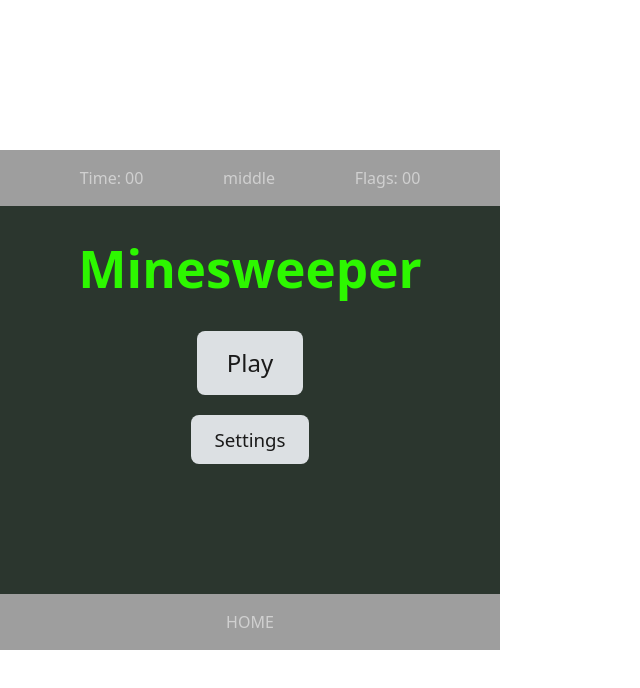
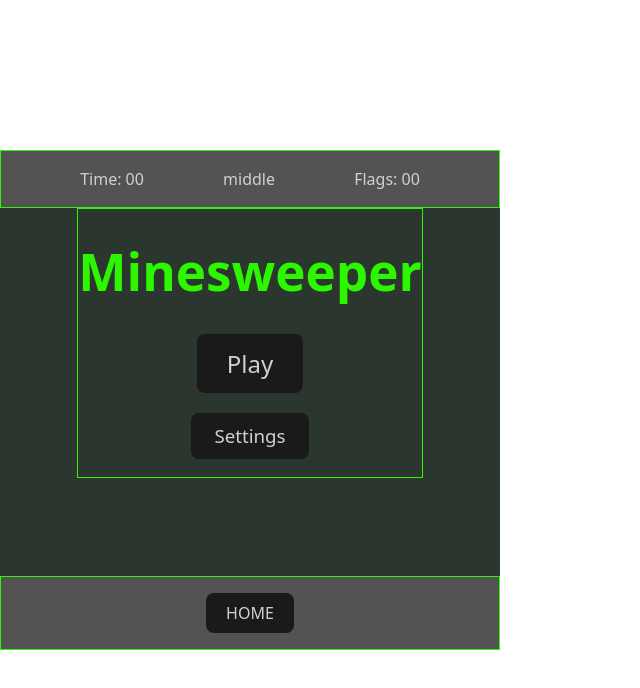
Before and after one commit to Justus2519/JAG-site, a React (Vite) app: page / in a window 1280 px wide. Shown: the top 688 px of the page, without its empty margins (0-640 px from the left). Built offline with nearby package versions, Linux system fonts and the light colour scheme.

Commit message:
menu functionality updates

```diff
--- a/src/App.tsx
+++ b/src/App.tsx
@@ -1,30 +1,80 @@
 import React from "react";
 
-import './App.css';
+import "./styles/App.css";
 
-import {menus} from './menu-types';
+//Settings types
+import {GameSizes} from './settings-and-modes';
 
+//Game and Menu Component Imports
+import PlayMenu from "./components/PlayMenu";
+import Menu from "./components/Menu";
+import Settings from "./components/settings-components/Settings";
+import Themes from "./components/settings-components/Themes";
+import Credits from "./components/settings-components/Credits";
+import BoardGen from "./components/settings-components/BoardGen";
+import SizeMenu from "./components/SizeMenu";
+import Board from "./components/Board";
 
 function App() {
-    const [menuType, setMenu] = React.useState(menus[0].type);
+    const [menuType, setMenu] = React.useState("Menu"); //MENU TYPE STATE VAR
+    const [gameMode, setMode] = React.useState('classic');
+    const [gen, setGenType] = React.useState('classic');
+    const [gameSize, setSize] = React.useState(GameSizes.Small);
+    const [theme, setTheme] = React.useState('lg');
+
+    //Menu type definitions
+    const menus = [
+        { type: "Menu", component: <Menu menuSwitch={setMenu}/>},
+        {
+            type: "PlayMenu",
+            component: <PlayMenu menuSwitch={setMenu} modeSwitch={setMode}/>,
+        },
+        {
+            type: "SizeMenu",
+            component: <SizeMenu menuSwitch={setMenu} sizeSwitch={setSize}/>},
+        { type: "Settings", component: <Settings menuSwitch={setMenu}/>},
+        {
+            type: "Themes",
+            component: <Themes  menuSwitch={setMenu} themeSwitch={setTheme}/>},
+        { type: "Credits", component: <Credits  menuSwitch={setMenu}/>},
+        {
+            type: "BoardGen",
+            component: <BoardGen  menuSwitch={setMenu} genSwitch={setGenType}/>
+        },
+        {
+            type: "Board",
+            component: <Board size={gameSize} genType={gen} mode={gameMode}/>
+        }
+    ];
     return (
-        <div className='game lg-game'>
+        <div className={`game ${theme}-game`}>
             <div className="bar">
-                <div><p>Time: 00</p></div>
-                <div><p>middle</p></div>
-                <div><p>Flags: 00</p></div>
+                <div>
+                    <p>Time: 00</p>
+                </div>
+                <div>
+                    <p>middle</p>
+                </div>
+                <div>
+                    <p>Flags: 00</p>
+                </div>
             </div>
-
-            {//Maps through different menu pages and displays if active
-                menus.map(({ type, Component }) =>
-                    menuType === type && <Component menuSwitch={setMenu} key={type} />
-                )
-            }
+            <div className="board">
+                {
+                    //Maps through different menu pages and displays if active
+                    menus.map(({ type, component }) => {
+                        return (menuType === type && component)
+                    }
+                    )
+                }
+            </div>
             <footer>
-                <div><p>HOME</p></div>
+                <div>
+                    <button onClick={() => setMenu("Menu")}>HOME</button>
+                </div>
             </footer>
         </div>
-    )
+    );
 }
 
 export default App;
--- a/src/components/Board.tsx
+++ b/src/components/Board.tsx
@@ -1,21 +1,42 @@
-//Must be imported to 'menu-types.ts'
+import '../styles/Board.css';
+
+function boardGen(board: string){
+
+}
 
 function Board({
-    menuSwitch,
-    boardType,
+    size,
+    genType,
+    mode
 }: {
-    menuSwitch: (btn: string) => void;
-    boardType: number;
+    size?: string;
+    genType?: string;
+    mode?: string;
 }) {
-    switch(boardType){
-        case 1:
-            console.log(boardType);
+    const tiles: number[] = [0, 0, 0, 0, 0, 0, 0, 0, 0, 0, 0, 0, 0, 0, 0, 0];
+    switch(size){
+        case 'small'://SMALL BOARD
+            return(
+                <div className='board-sm'>
+                    {tiles.map((tile: number, index: number)=><div className='tile' key={index}>{tile}</div>)}
+                </div>
+            )
+        case 'medium':
+            return(
+                <div className='board-md'>
+                    {tiles.map((tile: number, index: number)=><div className='tile' key={index}>{tile}</div>)}
+                </div>
+            )
+        case 'large':
+            return(
+                <div className='board-lg'>
+                    {tiles.map((tile: number, index: number)=><div className='tile' key={index}>{tile}</div>)}
+                </div>
+            )
     }
     return(
         <h3>
-            <button onClick={()=>{menuSwitch('Menu')}}>
-                    Quit
-            </button>
+            Game
         </h3>
     )
 }
--- a/src/components/PlayMenu.tsx
+++ b/src/components/PlayMenu.tsx
@@ -1,24 +1,29 @@
-//Must be imported to 'menu-types.ts'
+import {GameModes} from '../settings-and-modes';
 
-function PlayMenu({menuSwitch}: {menuSwitch: (btn: string) => void}) {
-    function chooseGameMode(n: number){
-        console.log(n);
+function PlayMenu(
+    {menuSwitch, modeSwitch}:
+    {
+        menuSwitch: (btn: string) => void,
+        modeSwitch: (btn: string) => void
+    }) {
+    function chooseGameMode(gm: string){
+        modeSwitch(gm);
         menuSwitch('SizeMenu');
     }
     return (
         <div className='menu'>
                 <h2>
-                    <button onClick={()=>{chooseGameMode(1)}}>
-                        Game Mode 1
+                    <button onClick={()=>{chooseGameMode(GameModes.Classic)}}>
+                        Classic
                     </button>
                 </h2>
                 <h2>
-                    <button onClick={()=>{chooseGameMode(2)}}>
+                    <button>
                         Game Mode 2
                     </button>
                 </h2>
                 <h2>
-                    <button onClick={()=>{chooseGameMode(3)}}>
+                    <button>
                         Game Mode 3
                     </button>
                 </h2>
--- a/src/components/SizeMenu.tsx
+++ b/src/components/SizeMenu.tsx
@@ -1,19 +1,39 @@
-//Must be imported to 'menu-types.ts'
+import {GameSizes} from '../settings-and-modes';
 
-function SizeMenu({menuSwitch}: {menuSwitch: (btn: string) => void}) {
+function SizeMenu({
+    menuSwitch,
+    sizeSwitch
+}: {
+    menuSwitch: (btn: string) => void;
+    sizeSwitch: (btn: string) => void;
+}) {
+    function goToBoard(sz: string){
+        sizeSwitch(sz);
+        menuSwitch("Board");
+    }
     return (
-        <div className='menu'>
-                <h1>Choose a board size</h1>
-                <h2><button>Small</button></h2>
-                <h2><button>Medium</button></h2>
-                <h2><button>Large</button></h2>
-                <h3>
-                    <button onClick={()=>{menuSwitch('PlayMenu')}}>
-                        Back
-                    </button>
-                </h3>
+        <div className="menu">
+            <h1>Choose a board size</h1>
+            <h2>
+                <button onClick={()=>goToBoard(GameSizes.Small)}>Small</button>
+            </h2>
+            <h2>
+                <button onClick={()=>goToBoard(GameSizes.Medium)}>Medium</button>
+            </h2>
+            <h2>
+                <button onClick={()=>goToBoard(GameSizes.Large)}>Large</button>
+            </h2>
+            <h3>
+                <button
+                    onClick={() => {
+                        menuSwitch("PlayMenu");
+                    }}
+                >
+                    Back
+                </button>
+            </h3>
         </div>
-    )
+    );
 }
 
 export default SizeMenu;
--- a/src/components/settings-components/BoardGen.tsx
+++ b/src/components/settings-components/BoardGen.tsx
@@ -1,18 +1,34 @@
 //Must be imported to 'menu-types.ts'
 
-function BoardGen({menuSwitch}: {menuSwitch: (btn: string) => void}) {
+function BoardGen({
+    menuSwitch,
+    genSwitch,
+}: {
+    menuSwitch: (btn: string) => void;
+    genSwitch?: (btn: string) => void;
+}) {
     return (
-        <div className='menu'>
-                <h2><button>Option 1</button></h2>
-                <h2><button>Option 2</button></h2>
-                <h2><button>Option 3</button></h2>
-                <h3>
-                    <button onClick={()=>{menuSwitch('Settings')}}>
-                        Back
-                    </button>
-                </h3>
+        <div className="menu">
+            <h2>
+                <button>Classic</button>
+            </h2>
+            <h2>
+                <button>Option 2</button>
+            </h2>
+            <h2>
+                <button>Schrodinger's Minesweeper</button>
+            </h2>
+            <h3>
+                <button
+                    onClick={() => {
+                        menuSwitch("Settings");
+                    }}
+                >
+                    Back
+                </button>
+            </h3>
         </div>
-    )
+    );
 }
 
 export default BoardGen;
--- a/src/components/settings-components/Themes.tsx
+++ b/src/components/settings-components/Themes.tsx
@@ -1,17 +1,22 @@
-//Must be imported to 'menu-types.ts'
+//Must be imported and configured in '../App'
+import {ThemeNames} from '../../settings-and-modes';
 
-function Themes({menuSwitch}: {menuSwitch: (btn: string) => void}) {
+function Themes(
+    {menuSwitch, themeSwitch}:
+    {
+        menuSwitch: (btn: string) => void,
+        themeSwitch: (btn: string) => void
+    }) {
     return (
         <div className='menu'>
-                <h2><button>Lean 'N' Green</button></h2>
-                <h2><button>Icy Blue</button></h2>
-                <h2><button>Red Velvet</button></h2>
-                <h2><button>Boiler Plate Gray</button></h2>
-                <h3>
-                    <button onClick={()=>{menuSwitch('Settings')}}>
-                        Back
-                    </button>
-                </h3>
+            {ThemeNames.map(({shorthand, name})=>
+                <h2><button onClick={()=>themeSwitch(shorthand)}>{`${name}`}</button></h2>
+            )}
+            <h3>
+                <button onClick={()=>{menuSwitch('Settings')}}>
+                    Back
+                </button>
+            </h3>
         </div>
     )
 }
--- /dev/null
+++ b/src/game.tsx
@@ -0,0 +1 @@
+const tiles: number[] = [0, 0, 0, 0, 0, 0, 0, 0, 0, 0, 0, 0, 0, 0, 0, 0];
--- a/src/menu-types.ts
+++ /dev/null
@@ -1,17 +0,0 @@
-import PlayMenu from './components/PlayMenu';
-import Menu from './components/Menu';
-import Settings from './components/settings-components/Settings';
-import Themes from './components/settings-components/Themes';
-import Credits from './components/settings-components/Credits';
-import BoardGen from './components/settings-components/BoardGen';
-import SizeMenu from './components/SizeMenu';
-
-export const menus = [
-    { type: 'Menu', Component: Menu },
-    { type: 'PlayMenu', Component: PlayMenu },
-    {type: 'SizeMenu', Component: SizeMenu},
-    { type: 'Settings', Component: Settings },
-    { type: 'Themes', Component: Themes},
-    { type: 'Credits', Component: Credits},
-    { type: 'BoardGen', Component: BoardGen}
-];
--- /dev/null
+++ b/src/settings-and-modes.ts
@@ -0,0 +1,22 @@
+export const GameModes = {
+    Classic: 'classic',
+    mode2: 'mode2',
+}
+
+export const GameSizes = {
+    Small: 'small',
+    Medium: 'medium',
+    Large: 'large'
+}
+
+const GenModes = {
+    Classic: 'classic',
+    SchrodingerMS: 'Shrodinger'
+}
+
+export const ThemeNames = [
+    {shorthand: 'lg', name:'Lean \'N\' Green'},
+    {shorthand: 'ib', name:'Icy Blue'},
+    {shorthand: 'rv', name:'Red Velvet'},
+    {shorthand: 'bpg', name:'Boiler Plate Gray'},
+]
--- a/src/App.css
+++ b/src/styles/App.css
@@ -7,11 +7,17 @@
 
 .menu{
   text-align: center;
+  border-color:#2df700;
+  border-style: solid;
+  border-width: 1px;
 }
 
 .bar {
   display: flex;
   justify-content: space-evenly;
+  border-color:#2df700;
+  border-style: solid;
+  border-width: 1px;
 }
 
 .lg-h1 {
@@ -21,7 +27,7 @@
 button {
   border-radius: 8px;
   border: 1px solid transparent;
-  padding: 0.6em 1.2em;
+  padding: 0.5em 1.2em;
   font-size: 1em;
   font-weight: 500;
   font-family: inherit;
@@ -30,10 +36,14 @@ button {
 }
 
 footer {
+  padding: 1em;
   margin-top:auto;
   text-align: center;
+  border-color:#2df700;
+  border-style: solid;
+  border-width: 1px;
 }
-/*THEMES*/
+/*==================================THEMES===================================*/
 /* =================== Lean 'N' Green =========================
 Prefix: lg
 */
@@ -41,8 +51,8 @@ Prefix: lg
   background-color: #2b362e;
 }
 
-.lg-game .bar, .lg-game footer{
-  background-color: #9e9e9e;
+.lg-game .bar, footer{
+  background-color: #535353;
 }
 
 .lg-game h1 {
@@ -54,14 +64,19 @@ Prefix: lg
 }
 
 .lg-game button {
-  color: #1a1a1a;
-  background-color: #dce0e3;
+  color: #d0d0d0;
+  background-color: #1a1a1a;
 }
 .lg-game button:hover {
   border-color: #2df700;
 }
 .lg-game button:active {
   background-color:#2df700;
+}
+.lg-game .tile{
+  background-color:#2df700;
+  border-color: #2b362e;
+  color: black;
 }
 
 /* =================== Icy Blue ================================
@@ -71,7 +86,7 @@ Prefix: ib
   background-color: #6fb8fc;
 }
 
-.ib-game .bar {
+.ib-game .bar, .ib-game footer {
   background-color: #dce0e3;
 }
 
@@ -85,7 +100,7 @@ Prefix: ib
 
 .ib-game button {
   color: #2aa7f5;
-  background-color: #dce0e3;
+  background-color: #0a59f6;
 }
 .ib-game button:hover {
   border-color: #023f78;
@@ -101,3 +116,10 @@ Prefix: rv
 /* =================== Boiler Plater Gray ================================
 Prefix: bpg
 */
+
+/*BOARD POSITIONING*/
+.board {
+  display: flex;
+  justify-content: center;
+  align-items: center;
+}
--- /dev/null
+++ b/src/styles/Board.css
@@ -0,0 +1,47 @@
+.tile{
+    font-family: inherit;
+    border-style: solid;
+    border-width:1px;
+    text-align: center;
+}
+
+
+/*=================================BOARDS====================================*/
+/*Small Board*/
+.board-sm{
+  --tile-dimension: 70px;
+  --row-length: 4;
+
+  display: grid;
+  grid-template-columns: repeat(auto-fit, minmax(var(--tile-dimension), 1fr));
+  max-width: calc(var(--row-length) * var(--tile-dimension));
+  padding: 0.9em;
+  font-size: 3em;
+  font-weight: 500;
+}
+
+/*Medium Board*/
+.board-md{
+  --tile-dimension: 40px;
+  --row-length: 10;
+
+  display: grid;
+  grid-template-columns: repeat(auto-fit, minmax(var(--tile-dimension), 1fr));
+  max-width: calc(var(--row-length) * var(--tile-dimension));
+  padding: 0.9em;
+  font-size: 3em;
+  font-weight: 500;
+}
+
+/*Large Board*/
+.board-lg{
+  --tile-dimension: 10px;
+  --row-length: 20;
+
+  display: grid;
+  grid-template-columns: repeat(auto-fit, minmax(var(--tile-dimension), 1fr));
+  max-width: calc(var(--row-length) * var(--tile-dimension));
+  padding: 0.9em;
+  font-size: 3em;
+  font-weight: 500;
+}
```
